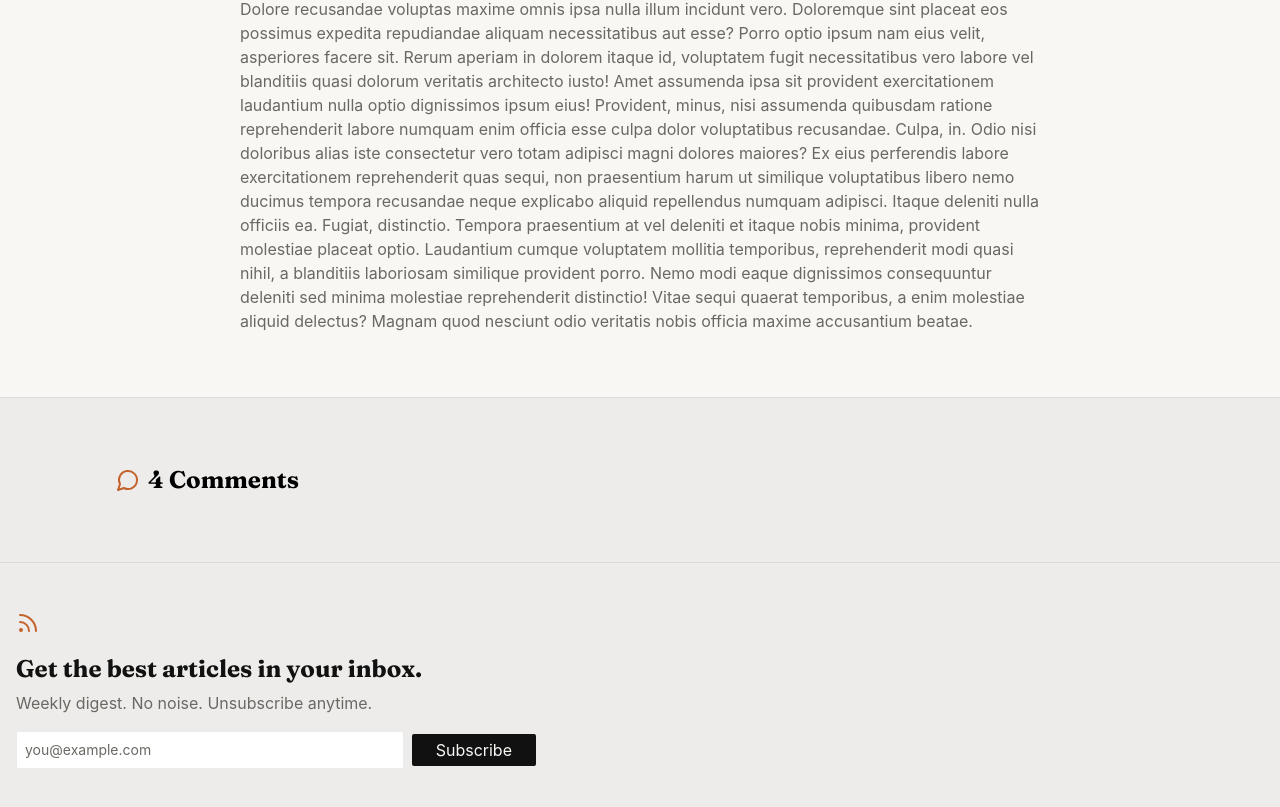
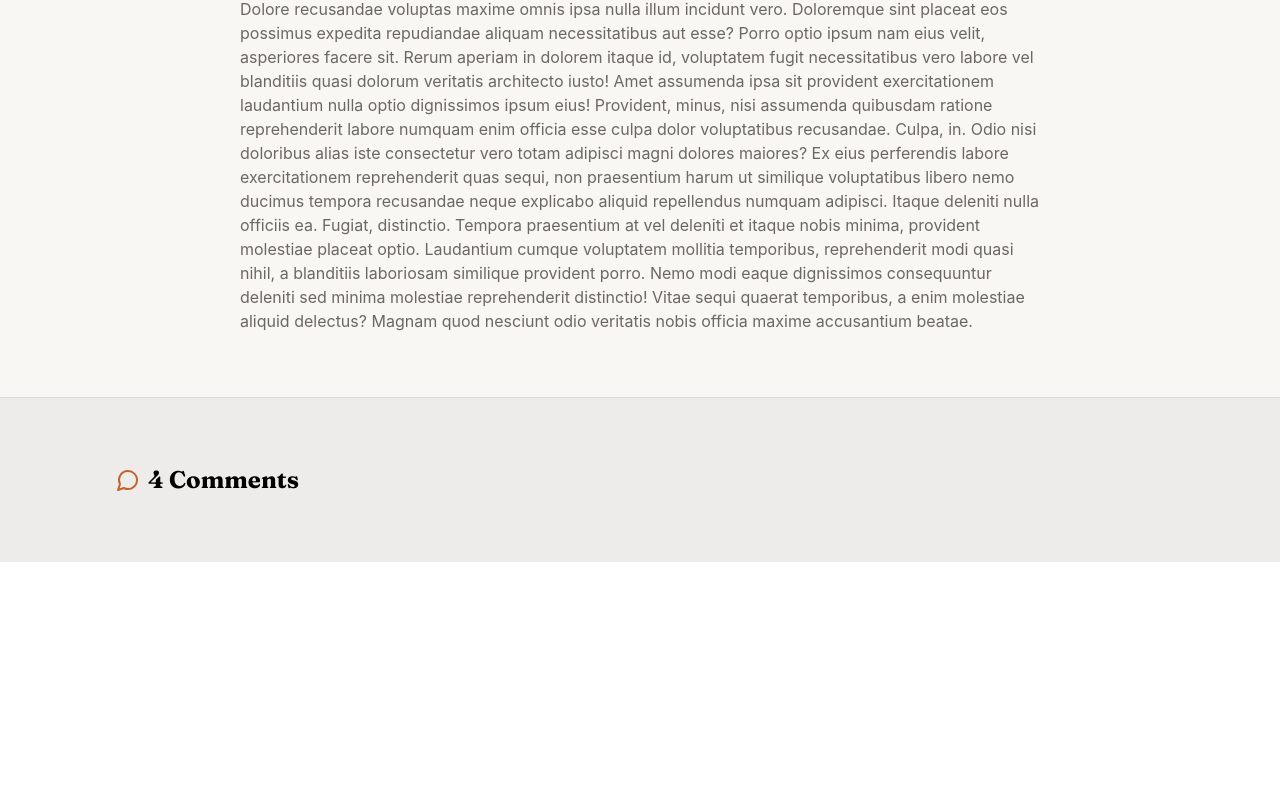
Before and after one commit to feddevv/blog-client, a React (Vite) app: page /post/1 in a window 1280 px wide. Shown: the part 1081-1888 px from the top of the page. After the commit the page ends 1643 px from the top, so only its background shows below. Built offline with nearby package versions, Linux system fonts and the light colour scheme; a web font is replaced by a local one.

Commit message:
feat: restructure Home page and add Footer component

```diff
--- a/src/App.tsx
+++ b/src/App.tsx
@@ -1,6 +1,6 @@
 import { createBrowserRouter, RouterProvider } from 'react-router';
 import Root from './layout/Root';
-import Home from './pages/Home';
+import Home from './pages/Home/Home';
 import Post from './pages/Post/Post';
 
 const router = createBrowserRouter([
--- a/src/layout/Root.tsx
+++ b/src/layout/Root.tsx
@@ -1,6 +1,5 @@
 import { Outlet } from 'react-router';
 import Header from './Header';
-import Footer from './Footer';
 
 export default function Root() {
   return (
@@ -10,8 +9,6 @@
       <main className="mt-16 flex-1">
         <Outlet />
       </main>
-
-      <Footer />
     </>
   );
 }
--- a/src/pages/Home.tsx
+++ b/src/pages/Home/Home.tsx
@@ -3,6 +3,7 @@
 import { LuSearch } from 'react-icons/lu';
 import Card, { type CardProps } from '@/components/Card';
 import Button from '@/components/Button';
+import Footer from '@/pages/Home/Footer';
 
 const mockCards: CardProps[] = [
   {
@@ -119,6 +120,8 @@
           Load more posts
         </Button>
       </section>
+
+      <Footer />
     </>
   );
 }
```
Also changed, not shown: src/pages/Home/Footer.tsx (renamed from src/layout/Footer.tsx).
